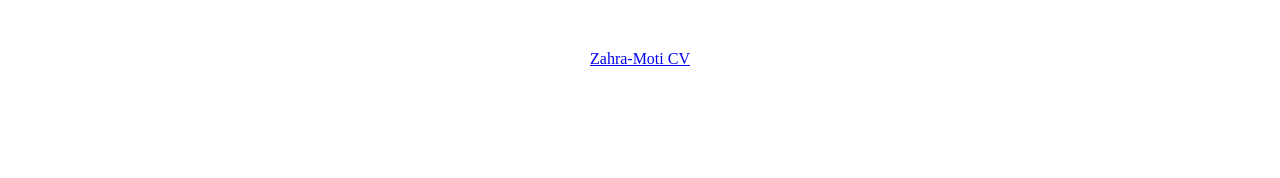
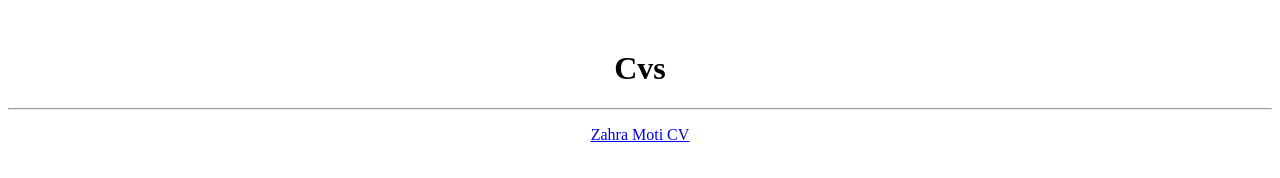
Before and after one commit to BlackIQ/BlackIQ.github.io, a plain HTML site: page index.html in a window 1280 px wide. Drawn offline with Linux system fonts and the light colour scheme.

Commit message:
Fix a typo

```diff
--- a/index.html
+++ b/index.html
@@ -10,7 +10,9 @@
 
         </div>
         <div>
-            <p class="hi"><a href="cv/zhr-moti/">Zahra-Moti CV</a></p>
+            <h1>Cvs</h1>
+            <hr>
+            <p class="hi"><a href="cv/zhr-moti">Zahra Moti CV</a></p>
         </div>
     </body>
 </html>
```
